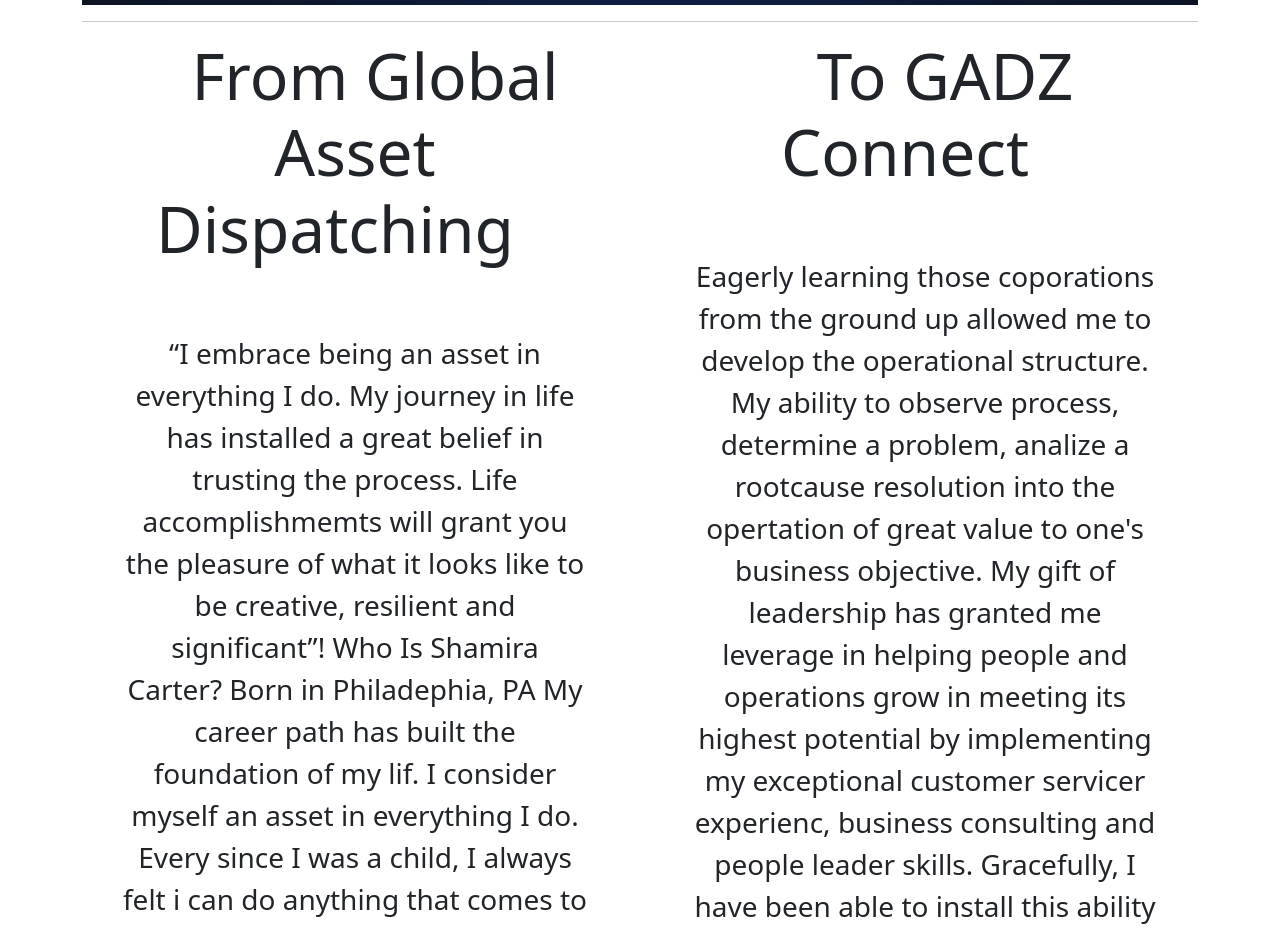
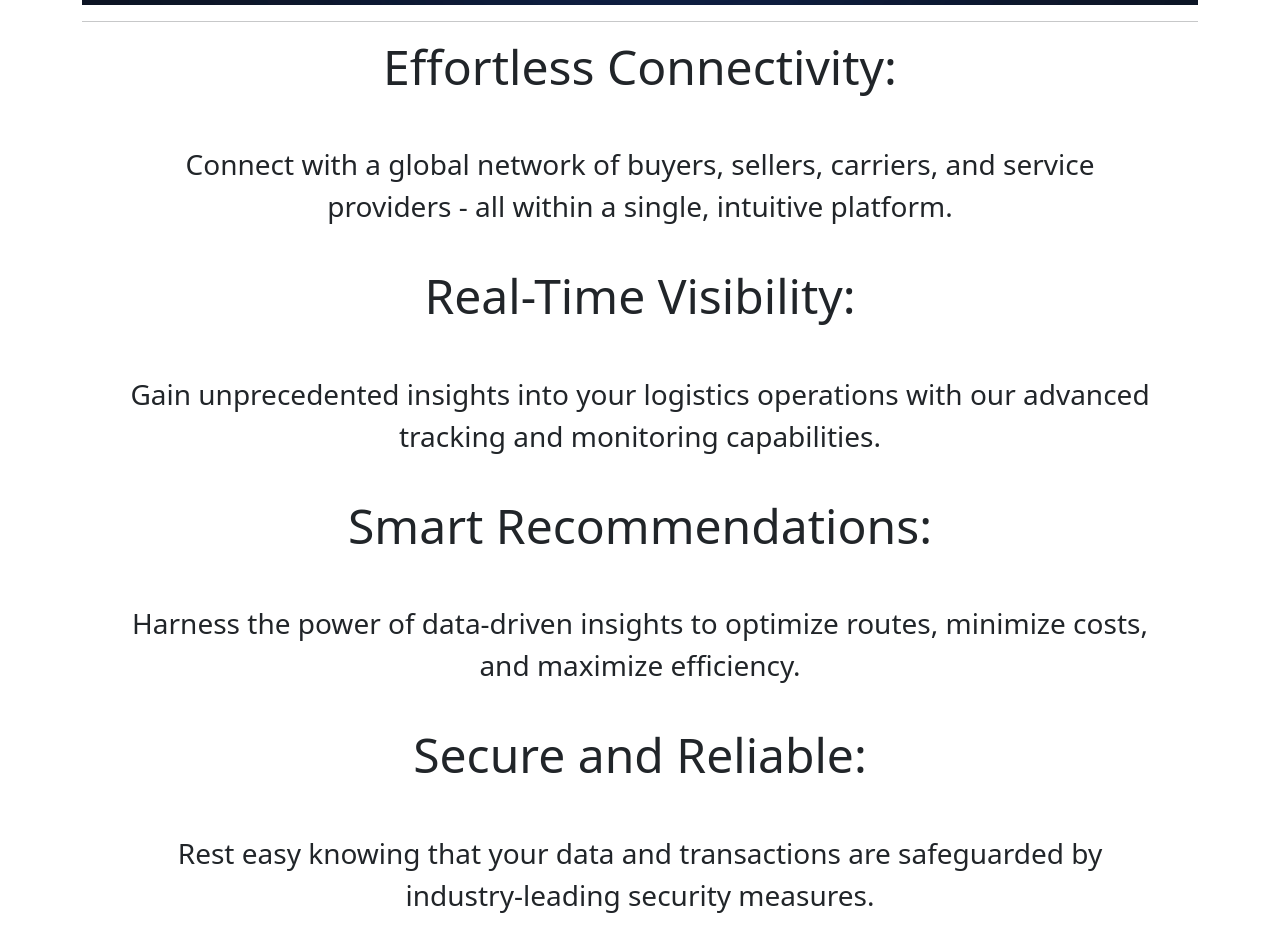
Before and after one commit to dagreatcode/GADZ, a React (Create React App) app in the folder client/: page /Bio in a window 1280 px wide. Shown: the part 1140-2069 px from the top of the page. Built offline with nearby package versions, Linux system fonts and the light colour scheme.

Commit message:
updating the bio page

```diff
--- a/client/src/containers/AboutUs/globalassetdispatching/Biography/Bio.tsx
+++ b/client/src/containers/AboutUs/globalassetdispatching/Biography/Bio.tsx
@@ -34,6 +34,26 @@
             <img src={Image1} alt="connecting dots" />
           </div>
           <hr />
+          <h1 className="display-5">Effortless Connectivity:</h1>
+          <div className="fs-3" style={{ padding: "40px" }}>
+            Connect with a global network of buyers, sellers, carriers, and
+            service providers - all within a single, intuitive platform.
+          </div>
+          <h1 className="display-5">Real-Time Visibility:</h1>
+          <div className="fs-3" style={{ padding: "40px" }}>
+            Gain unprecedented insights into your logistics operations with our
+            advanced tracking and monitoring capabilities.
+          </div>
+          <h1 className="display-5">Smart Recommendations: </h1>
+          <div className="fs-3" style={{ padding: "40px" }}>
+            Harness the power of data-driven insights to optimize routes,
+            minimize costs, and maximize efficiency.{" "}
+          </div>
+          <h1 className="display-5">Secure and Reliable: </h1>
+          <div className="fs-3" style={{ padding: "40px" }}>
+            Rest easy knowing that your data and transactions are safeguarded by
+            industry-leading security measures.
+          </div>
           <div id="biogrid" className="row">
             <div className="col-md-6 col-xs-12">
               <strong className="display-3" style={{ padding: "40px" }}>
```
